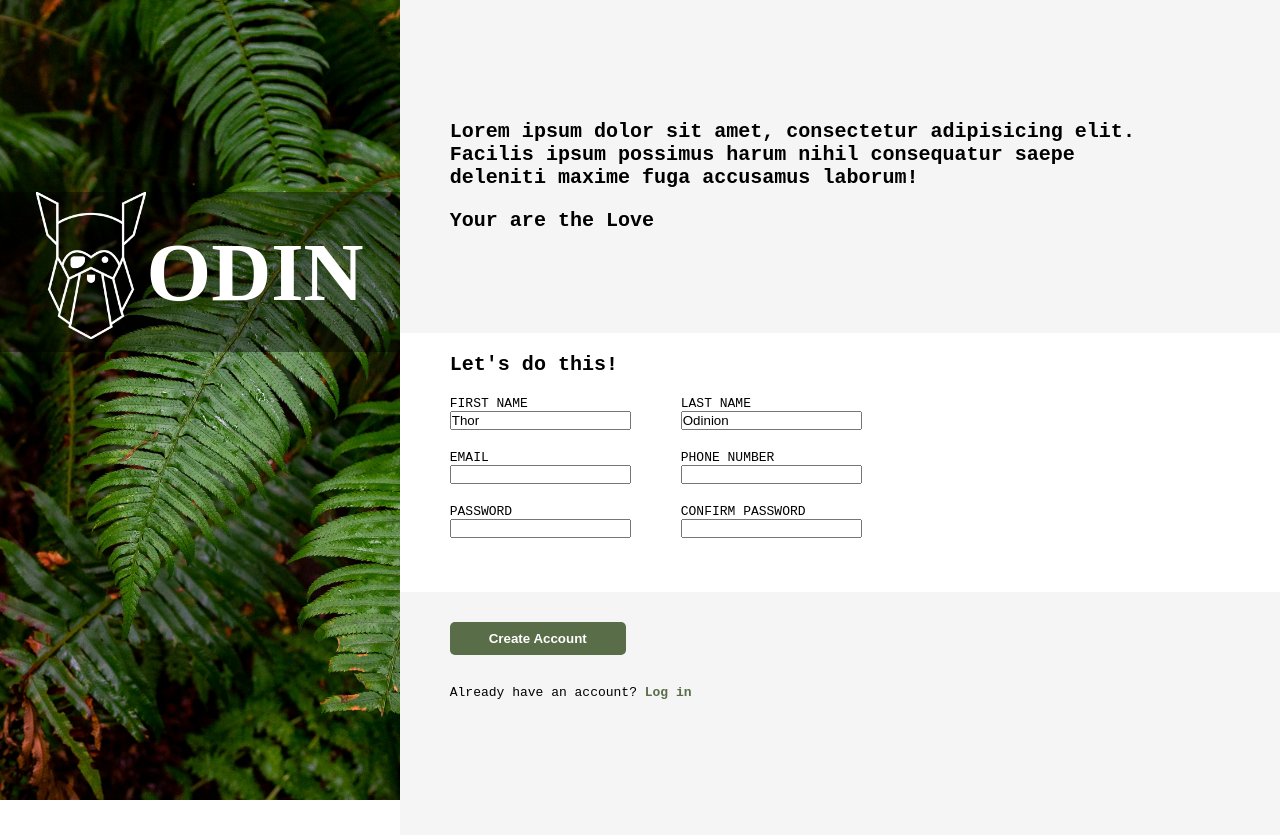
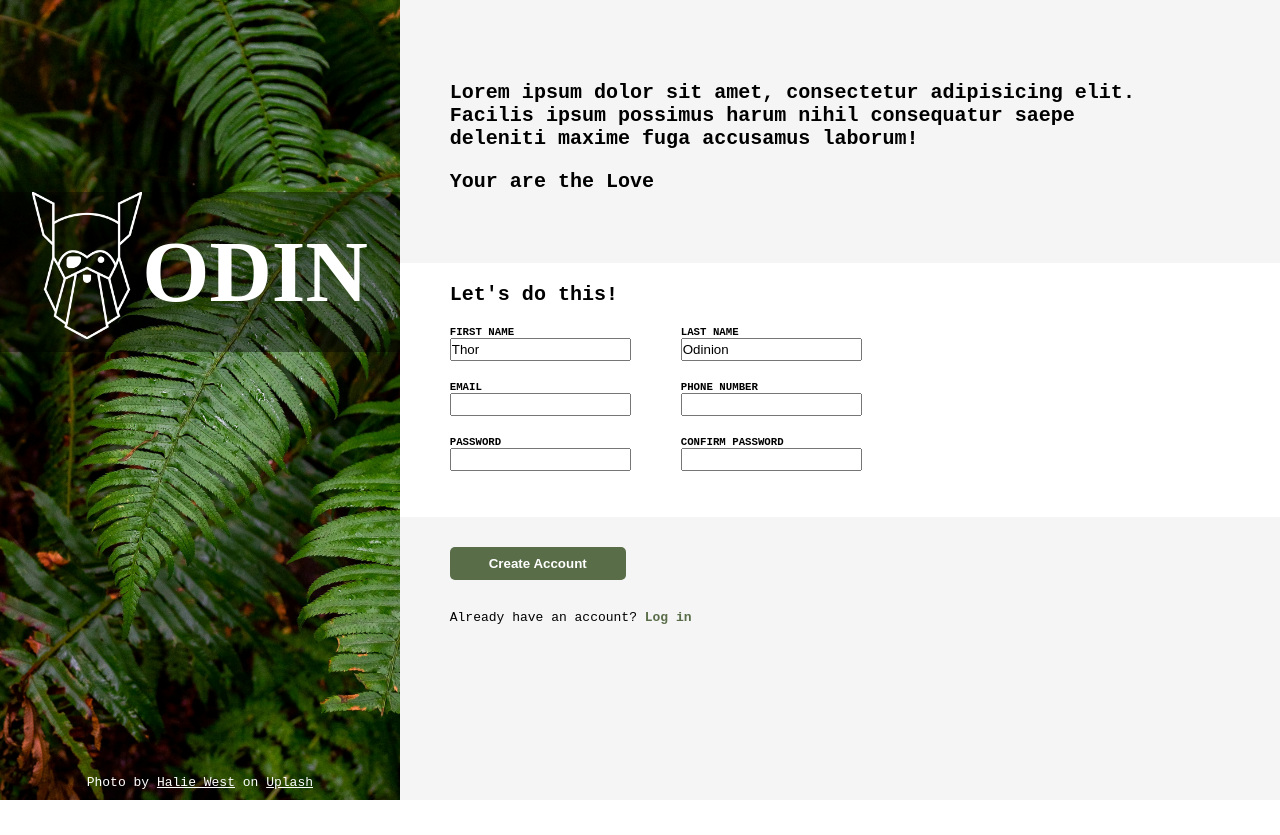
Before and after one commit to higgsboson909/Sign-up-Form, a plain HTML site: page index.html in a window 1280 px wide. After the commit the page ends 800 px from the top, so only its background shows below. Drawn offline with Linux system fonts and the light colour scheme; a web font is replaced by a local one.

Commit message:
Fix the styling

```diff
--- a/index.html
+++ b/index.html
@@ -14,8 +14,8 @@
         <div class="odin-strip">
             <div class="odin-png"></div>
             <div class="odin-text">ODIN</div>
-
         </div>
+        <div class="credit-text">Photo by <span>Halie West</span> on <span>Uplash</span></div>
     </div>
         <div class="side-page">
             <div class="top-block">
--- a/styles.css
+++ b/styles.css
@@ -1,6 +1,7 @@
 *{
     margin: 0;
     padding: 0;
+    box-sizing: border-box;
 }
 
 body{
@@ -13,22 +14,34 @@ body{
 
 img {
     width: 33.9%;
-    height: 100vh;
+    height: 100%;
 }
+
 
 .side-page {
     display: flex;
     flex-direction: column;
 }
-
+.credit-text {
+    color: white;
+    align-self: center;
+    position: absolute;
+    bottom: 10px;
+}
+.credit-text span {
+    text-decoration: underline;
+}
 .top-block{
+    flex: 1;
     background-color: whitesmoke;
-    padding: 120px 120px 0px 50px;
     font-weight: 700;
+    padding-top: 10px;
+    padding-left: 50px;
+    padding-right: 120px;
     display: flex;
+    justify-content: center;
     flex-direction: column;
     font-size: 1.0rem;
-    height: 30vh;
     gap: 0;
 }
 
@@ -43,19 +56,19 @@ img {
 }
 
 .login-block{
+    flex: 1;
     padding-left: 50px;
-    height: 35%;
 }
 .login-block section h1 {
     font-size: 1.253rem;
 }
 
 .bottom-block {
+    flex: 1;
     background-color: whitesmoke;
     padding: 30px 0 0 50px;
     display: flex;
     flex-direction: column;
-    height: 30vh;
 }
 
 .create-account {
@@ -97,7 +110,7 @@ img {
     font-family:  "Norse";
     font-weight: 700;
     align-self: center;
-    font-size: 5.2rem;
+    font-size: 5.4rem;
     color: white;
 
 }
@@ -128,3 +141,13 @@ a {
     display: flex;
     flex-direction: column;
 }
+.info-form div label{
+    font-size: .67rem;
+    font-weight: 550;
+}
+.info-form div input {
+    height: 23px;
+}
+#password:invalid, #confirm-password:invalid {
+    border-color: red;
+}
```
